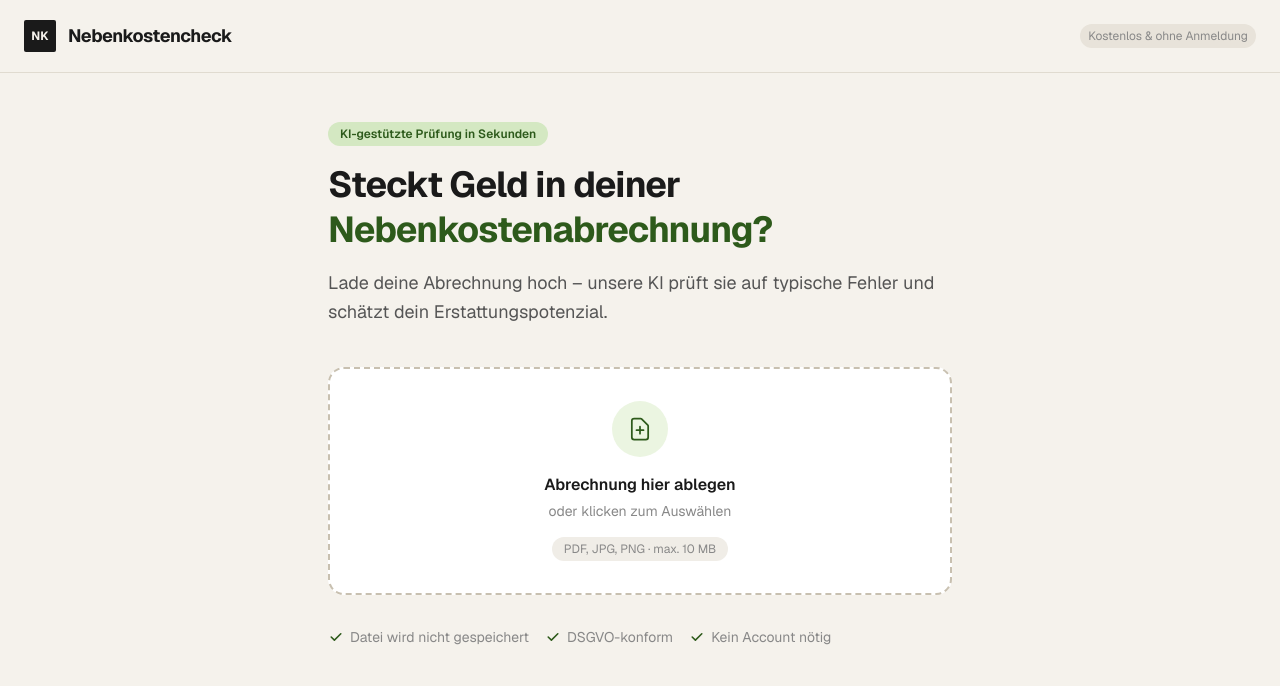
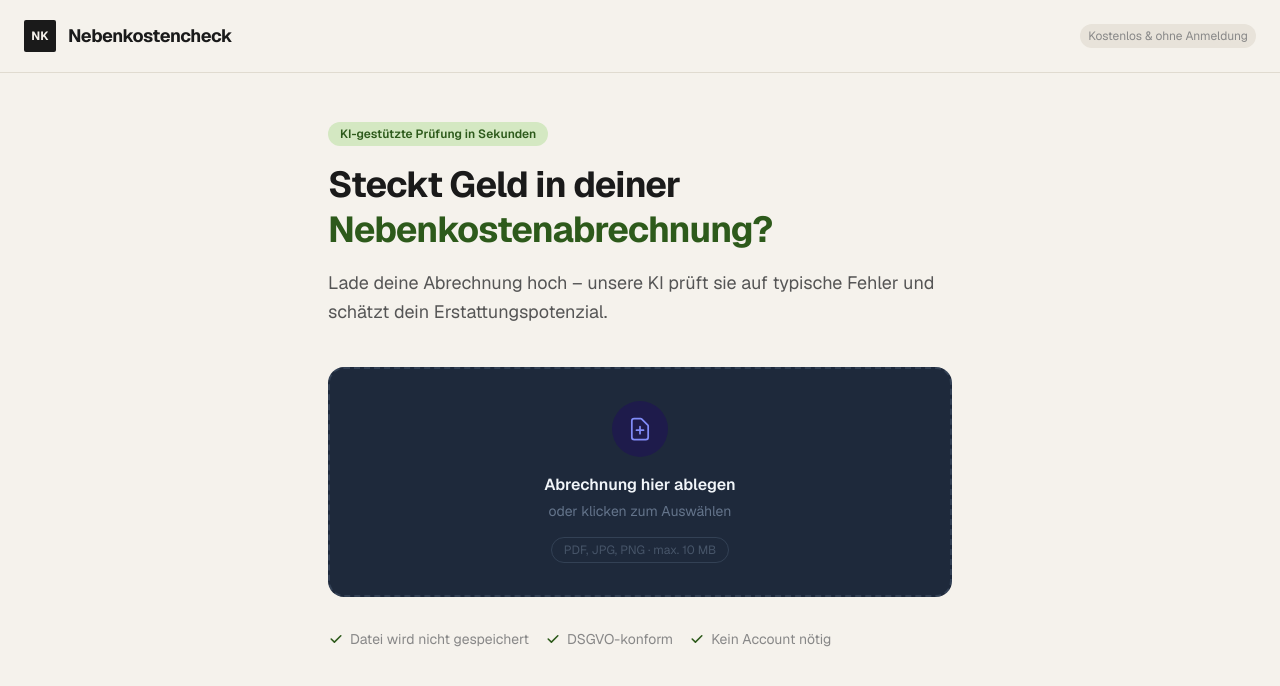
Before and after one commit to bartpirat90/nebenkostencheck, a Next.js app: page / in a window 1280 px wide. Shown: the top 686 px of the page. Built offline with nearby package versions, Linux system fonts and the light colour scheme.

Commit message:
style: dark theme for UploadZone

```diff
--- a/src/components/UploadZone.tsx
+++ b/src/components/UploadZone.tsx
@@ -17,21 +17,14 @@ export default function UploadZone({ onUpload, loading, error }: Props) {
   const inputRef = useRef<HTMLInputElement>(null);
 
   const validate = (file: File): string | null => {
-    if (!ACCEPTED_TYPES.includes(file.type)) {
-      return "Nur PDF, JPG, PNG oder WebP erlaubt.";
-    }
-    if (file.size > MAX_SIZE_MB * 1024 * 1024) {
-      return `Datei zu groß (max. ${MAX_SIZE_MB} MB).`;
-    }
+    if (!ACCEPTED_TYPES.includes(file.type)) return "Nur PDF, JPG, PNG oder WebP erlaubt.";
+    if (file.size > MAX_SIZE_MB * 1024 * 1024) return `Datei zu groß (max. ${MAX_SIZE_MB} MB).`;
     return null;
   };
 
   const handleFile = (file: File) => {
     const err = validate(file);
-    if (err) {
-      setFileError(err);
-      return;
-    }
+    if (err) { setFileError(err); return; }
     setFileError(null);
     onUpload(file);
   };
@@ -52,7 +45,6 @@ export default function UploadZone({ onUpload, loading, error }: Props) {
 
   return (
     <div className="space-y-4">
-      {/* Drop zone */}
       <div
         onClick={() => !loading && inputRef.current?.click()}
         onDragOver={(e) => { e.preventDefault(); setDragging(true); }}
@@ -63,8 +55,8 @@ export default function UploadZone({ onUpload, loading, error }: Props) {
           flex flex-col items-center justify-center
           min-h-[220px] p-8 text-center
           ${dragging
-            ? "border-[#2D5A1B] bg-[#EBF5E1]"
-            : "border-[#C8C0B0] bg-white hover:border-[#2D5A1B] hover:bg-[#F9F7F3]"
+            ? "border-[#6366F1] bg-[#1E1B4B]/30"
+            : "border-[#334155] bg-[#1E293B] hover:border-[#6366F1] hover:bg-[#1E1B4B]/20"
           }
           ${loading ? "pointer-events-none opacity-60" : ""}
         `}
@@ -81,28 +73,25 @@ export default function UploadZone({ onUpload, loading, error }: Props) {
           <LoadingState />
         ) : (
           <>
-            <div className="w-14 h-14 bg-[#EBF5E1] rounded-full flex items-center justify-center mb-4">
-              <svg className="w-7 h-7 text-[#2D5A1B]" fill="none" stroke="currentColor" viewBox="0 0 24 24">
+            <div className="w-14 h-14 bg-[#1E1B4B] rounded-full flex items-center justify-center mb-4">
+              <svg className="w-7 h-7 text-[#818CF8]" fill="none" stroke="currentColor" viewBox="0 0 24 24">
                 <path strokeLinecap="round" strokeLinejoin="round" strokeWidth={1.5}
                   d="M9 13h6m-3-3v6m5 5H7a2 2 0 01-2-2V5a2 2 0 012-2h5.586a1 1 0 01.707.293l5.414 5.414a1 1 0 01.293.707V19a2 2 0 01-2 2z" />
               </svg>
             </div>
-            <p className="font-semibold text-[#1A1A1A] text-base mb-1">
+            <p className="font-semibold text-[#F1F5F9] text-base mb-1">
               Abrechnung hier ablegen
             </p>
-            <p className="text-sm text-[#888] mb-4">
-              oder klicken zum Auswählen
-            </p>
-            <span className="text-xs bg-[#F0EDE7] text-[#888] px-3 py-1 rounded-full">
+            <p className="text-sm text-[#64748B] mb-4">oder klicken zum Auswählen</p>
+            <span className="text-xs bg-[#1E293B] border border-[#334155] text-[#475569] px-3 py-1 rounded-full">
               PDF, JPG, PNG · max. 10 MB
             </span>
           </>
         )}
       </div>
 
-      {/* Error */}
       {displayError && (
-        <div className="flex items-start gap-2 bg-[#FEF2F2] border border-[#FECACA] rounded-xl p-4 text-sm text-[#991B1B]">
+        <div className="flex items-start gap-2 bg-[#1C0F0F] border border-[#991B1B] rounded-xl p-4 text-sm text-[#FCA5A5]">
           <svg className="w-4 h-4 mt-0.5 shrink-0" fill="currentColor" viewBox="0 0 20 20">
             <path fillRule="evenodd" d="M18 10a8 8 0 11-16 0 8 8 0 0116 0zm-7 4a1 1 0 11-2 0 1 1 0 012 0zm-1-9a1 1 0 00-1 1v4a1 1 0 102 0V6a1 1 0 00-1-1z" clipRule="evenodd" />
           </svg>
@@ -116,14 +105,12 @@ export default function UploadZone({ onUpload, loading, error }: Props) {
 function LoadingState() {
   return (
     <div className="flex flex-col items-center gap-4">
-      {/* Spinner */}
-      <div className="w-12 h-12 rounded-full border-2 border-[#E0DBD0] border-t-[#2D5A1B] animate-spin" />
+      <div className="w-12 h-12 rounded-full border-2 border-[#334155] border-t-[#6366F1] animate-spin" />
       <div className="space-y-1 text-center">
-        <p className="font-semibold text-[#1A1A1A]">KI analysiert deine Abrechnung…</p>
-        <p className="text-sm text-[#888]">Das dauert meist 10–20 Sekunden</p>
+        <p className="font-semibold text-[#F1F5F9]">KI analysiert deine Abrechnung…</p>
+        <p className="text-sm text-[#64748B]">Das dauert meist 10–20 Sekunden</p>
       </div>
-      {/* Animated steps */}
-      <div className="flex flex-col gap-1.5 w-full max-w-xs text-xs text-[#888]">
+      <div className="flex flex-col gap-1.5 w-full max-w-xs text-xs text-[#64748B]">
         {[
           "Dokument wird gelesen",
           "Positionen werden extrahiert",
@@ -135,7 +122,7 @@ function LoadingState() {
             className="flex items-center gap-2 animate-pulse"
             style={{ animationDelay: `${i * 400}ms` }}
           >
-            <div className="w-1.5 h-1.5 rounded-full bg-[#2D5A1B] opacity-60" />
+            <div className="w-1.5 h-1.5 rounded-full bg-[#6366F1] opacity-60" />
             {step}
           </div>
         ))}
```
